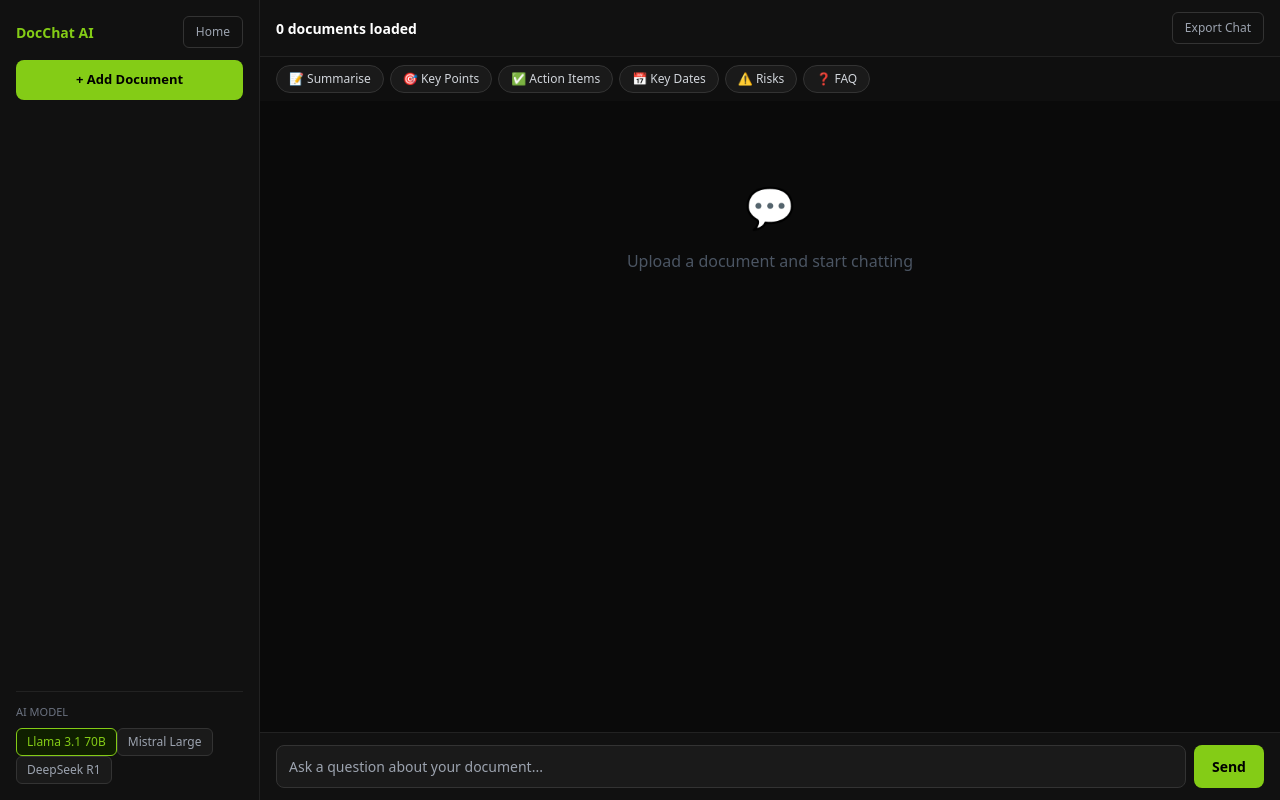
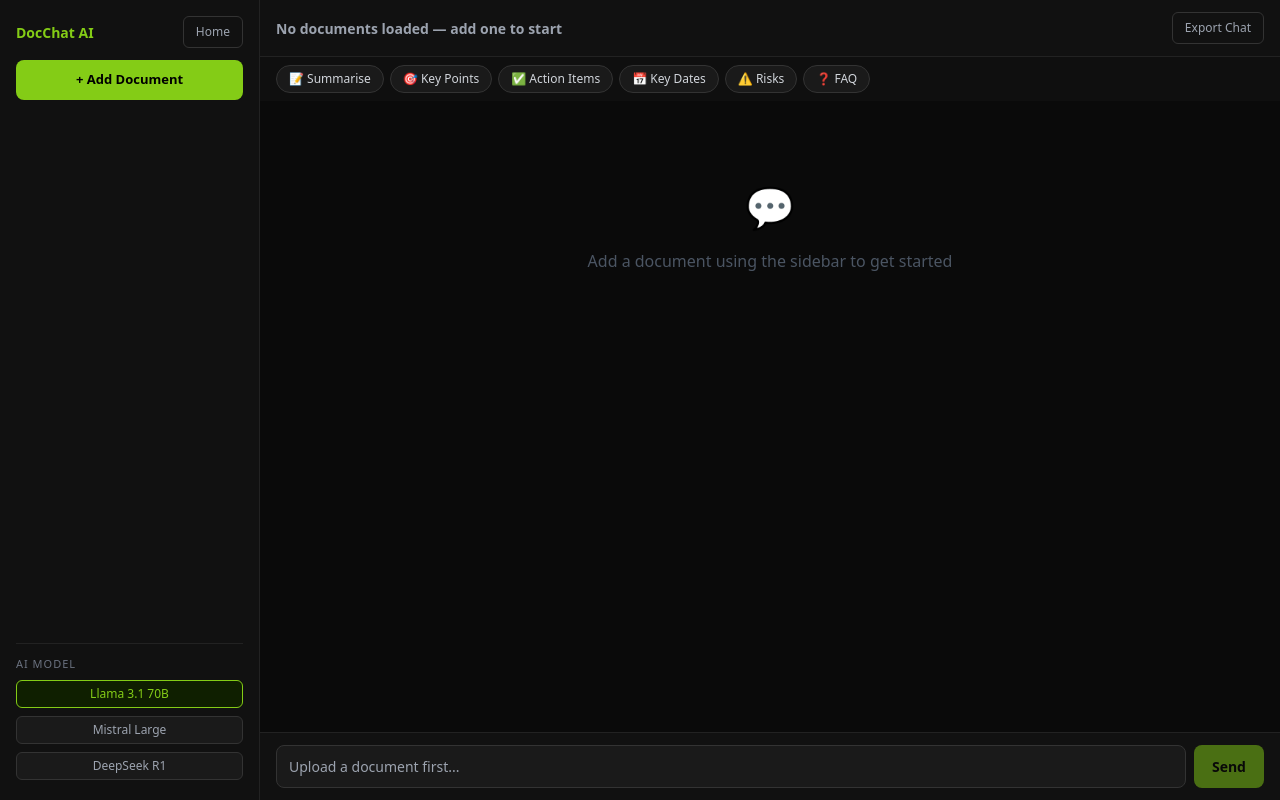
Before and after one commit to justin280/docchat-saas, a Next.js app: page / in a window 1280 px wide. Both pictures are taken after a click on the button "Try Free". Built offline with nearby package versions, Linux system fonts and the light colour scheme.

Commit message:
Fix: upload error handling, error display, input reset, stale closure; move socials to /contact; update footer

```diff
--- a/app/page.js
+++ b/app/page.js
@@ -1,5 +1,5 @@
-'use client'; // v2
-import { useState } from 'react';
+'use client'; // v3
+import { useState, useRef } from 'react';
 
 const QUICK_PROMPTS = [
   { icon: '📝', label: 'Summarise' },
@@ -38,15 +38,14 @@ const TESTIMONIALS = [
   { name: 'Alex W.', role: 'Startup Founder', text: 'We use DocChat AI for due diligence. Uploading investor reports and chatting with them saves us days of manual work.' },
 ];
 
-const INDUSTRY_PAGES = [
+const NAV_PAGES = [
   { slug: '/legal-ai', label: 'Legal AI' },
   { slug: '/enterprise', label: 'Enterprise' },
   { slug: '/healthcare', label: 'Healthcare' },
   { slug: '/compare', label: 'vs Competitors' },
   { slug: '/api-docs', label: 'API Docs' },
-  { slug: '/compliance', label: 'Compliance' },
+  { slug: '/contact', label: 'Contact' },
 ];
-
 export default function Home() {
   const [docs, setDocs] = useState([]);
   const [messages, setMessages] = useState([]);
@@ -55,6 +54,9 @@ export default function Home() {
   const [view, setView] = useState('landing');
   const [selectedModel, setSelectedModel] = useState('meta/llama-3.1-70b-instruct');
   const [billing, setBilling] = useState('monthly');
+  const [uploadError, setUploadError] = useState('');
+  const [uploading, setUploading] = useState(false);
+  const fileInputRef = useRef(null);
 
   const models = [
     { id: 'meta/llama-3.1-70b-instruct', label: 'Llama 3.1 70B' },
@@ -81,26 +83,53 @@ export default function Home() {
   ];
 
   async function handleCheckout(plan) {
+    try {
       const res = await fetch('/api/checkout', { method: 'POST', headers: {'Content-Type':'application/json'}, body: JSON.stringify({plan}) });
       const data = await res.json();
       if (data.url) window.location.href = data.url;
+    } catch(e) {
+      alert('Checkout error: ' + e.message);
+    }
   }
 
   async function handleUpload(e) {
     const files = Array.from(e.target.files || []);
+    if (files.length === 0) return;
+    setUploadError('');
+    setUploading(true);
+    setView('chat');
+    let added = 0;
     for (const file of files) {
-      if (docs.length >= 5) break;
+      if (docs.length + added >= 5) {
+        setUploadError('Maximum 5 documents reached.');
+        break;
+      }
+      try {
         const formData = new FormData();
         formData.append('file', file);
         const res = await fetch('/api/parse', { method: 'POST', body: formData });
+        if (!res.ok) {
+          const errText = await res.text();
+          setUploadError('Failed to parse ' + file.name + ': ' + (errText || res.status));
+          continue;
+        }
         const data = await res.json();
-      if (data.text) {
+        if (data.text && data.text.trim().length > 0) {
           setDocs(prev => [...prev, { name: file.name, text: data.text, size: file.size }]);
+          added++;
+        } else if (data.error) {
+          setUploadError('Error reading ' + file.name + ': ' + data.error);
+        } else {
+          setUploadError('Could not extract text from ' + file.name + '. Please check the file is not password-protected.');
+        }
+      } catch(err) {
+        setUploadError('Upload failed for ' + file.name + ': ' + err.message + '. Please check your connection and try again.');
       }
     }
-    if (docs.length > 0 || files.length > 0) setView('chat');
+    setUploading(false);
+    // Reset file input so same file can be re-uploaded
+    if (fileInputRef.current) fileInputRef.current.value = '';
   }
-
   async function sendMessage(text) {
     const msg = text || input;
     if (!msg.trim()) return;
@@ -108,6 +137,7 @@ export default function Home() {
     const userMsg = { role: 'user', content: msg };
     setMessages(prev => [...prev, userMsg]);
     setLoading(true);
+    try {
       const context = docs.map(d => 'Document: ' + d.name + '\n' + d.text.substring(0, 8000)).join('\n\n---\n\n');
       const res = await fetch('/api/chat', {
         method: 'POST',
@@ -116,6 +146,9 @@ export default function Home() {
       });
       const data = await res.json();
       setMessages(prev => [...prev, { role: 'assistant', content: data.content || 'Error getting response' }]);
+    } catch(err) {
+      setMessages(prev => [...prev, { role: 'assistant', content: 'Connection error. Please try again.' }]);
+    }
     setLoading(false);
   }
 
@@ -171,29 +204,28 @@ export default function Home() {
     faqQ: { fontWeight:'600', fontSize:'15px', display:'flex', justifyContent:'space-between', alignItems:'center' },
     faqA: { color:'#9ca3af', fontSize:'14px', lineHeight:'1.6', marginTop:'8px' },
     ctaSection: { backgroundColor:'#0f1f00', border:'1px solid #84cc16', borderRadius:'16px', padding:'48px', textAlign:'center', maxWidth:'800px', margin:'0 auto' },
-    navLinks: { display:'flex', gap:'16px', justifyContent:'center', flexWrap:'wrap', marginBottom:'20px' },
-    navLink: { color:'#84cc16', fontSize:'13px', textDecoration:'none' },
-    chatWrap: { display:'flex', height:'100vh', backgroundColor:'#0a0a0a' },
-    sidebar: { width:'260px', backgroundColor:'#111', borderRight:'1px solid #222', padding:'16px', display:'flex', flexDirection:'column', gap:'12px', overflowY:'auto' },
-    mainChat: { flex:1, display:'flex', flexDirection:'column' },
-    chatHeader: { display:'flex', alignItems:'center', justifyContent:'space-between', padding:'12px 16px', borderBottom:'1px solid #222', backgroundColor:'#111' },
-    msgArea: { flex:1, overflowY:'auto', padding:'16px', display:'flex', flexDirection:'column', gap:'12px' },
-    userBubble: { alignSelf:'flex-end', backgroundColor:'#84cc16', color:'#000', borderRadius:'12px', padding:'10px 14px', maxWidth:'70%', fontSize:'14px' },
-    aiBubble: { alignSelf:'flex-start', backgroundColor:'#1a1a1a', borderRadius:'12px', padding:'10px 14px', maxWidth:'80%', fontSize:'14px', lineHeight:'1.6', whiteSpace:'pre-wrap' },
-    inputRow: { display:'flex', gap:'8px', padding:'12px 16px', borderTop:'1px solid #222', backgroundColor:'#111' },
-    inputBox: { flex:1, backgroundColor:'#1a1a1a', border:'1px solid #333', borderRadius:'8px', padding:'10px 12px', color:'#fff', fontSize:'14px' },
-    sendBtn: { backgroundColor:'#84cc16', border:'none', borderRadius:'8px', padding:'10px 18px', color:'#000', fontWeight:'700', cursor:'pointer', fontSize:'14px' },
-    quickRow: { display:'flex', gap:'6px', padding:'8px 16px', flexWrap:'wrap', backgroundColor:'#0f0f0f' },
-    quickBtn: { backgroundColor:'#1a1a1a', border:'1px solid #333', borderRadius:'16px', padding:'4px 12px', color:'#d1d5db', fontSize:'12px', cursor:'pointer' },
-    modelBtn: { backgroundColor:'#1a1a1a', border:'1px solid #333', borderRadius:'6px', padding:'4px 10px', color:'#9ca3af', fontSize:'12px', cursor:'pointer' },
-    modelBtnActive: { backgroundColor:'#0f1f00', border:'1px solid #84cc16', borderRadius:'6px', padding:'4px 10px', color:'#84cc16', fontSize:'12px', cursor:'pointer' },
-    docCard: { backgroundColor:'#1a1a1a', borderRadius:'8px', padding:'10px 12px', fontSize:'12px' },
-    uploadBtn: { backgroundColor:'#84cc16', border:'none', borderRadius:'8px', padding:'10px', color:'#000', fontWeight:'700', cursor:'pointer', fontSize:'13px', textAlign:'center' },
-    backBtn: { backgroundColor:'transparent', border:'1px solid #333', borderRadius:'6px', padding:'6px 12px', color:'#9ca3af', fontSize:'12px', cursor:'pointer' },
     billingToggle: { display:'flex', gap:'8px', justifyContent:'center', alignItems:'center', marginBottom:'24px' },
     toggleBtn: { padding:'6px 16px', borderRadius:'20px', border:'1px solid #333', cursor:'pointer', fontSize:'13px' },
+    chatWrap: { display:'flex', height:'100vh', backgroundColor:'#0a0a0a' },
+    sidebar: { width:'260px', minWidth:'200px', backgroundColor:'#111', borderRight:'1px solid #222', padding:'16px', display:'flex', flexDirection:'column', gap:'12px', overflowY:'auto' },
+    mainChat: { flex:1, display:'flex', flexDirection:'column', minWidth:0 },
+    chatHeader: { display:'flex', alignItems:'center', justifyContent:'space-between', padding:'12px 16px', borderBottom:'1px solid #222', backgroundColor:'#111', flexShrink:0 },
+    msgArea: { flex:1, overflowY:'auto', padding:'16px', display:'flex', flexDirection:'column', gap:'12px' },
+    userBubble: { alignSelf:'flex-end', backgroundColor:'#84cc16', color:'#000', borderRadius:'12px', padding:'10px 14px', maxWidth:'80%', fontSize:'14px', wordBreak:'break-word' },
+    aiBubble: { alignSelf:'flex-start', backgroundColor:'#1a1a1a', borderRadius:'12px', padding:'10px 14px', maxWidth:'90%', fontSize:'14px', lineHeight:'1.6', whiteSpace:'pre-wrap', wordBreak:'break-word' },
+    inputRow: { display:'flex', gap:'8px', padding:'12px 16px', borderTop:'1px solid #222', backgroundColor:'#111', flexShrink:0 },
+    inputBox: { flex:1, backgroundColor:'#1a1a1a', border:'1px solid #333', borderRadius:'8px', padding:'10px 12px', color:'#fff', fontSize:'14px', minWidth:0 },
+    sendBtn: { backgroundColor:'#84cc16', border:'none', borderRadius:'8px', padding:'10px 18px', color:'#000', fontWeight:'700', cursor:'pointer', fontSize:'14px', flexShrink:0 },
+    quickRow: { display:'flex', gap:'6px', padding:'8px 16px', flexWrap:'wrap', backgroundColor:'#0f0f0f', flexShrink:0 },
+    quickBtn: { backgroundColor:'#1a1a1a', border:'1px solid #333', borderRadius:'16px', padding:'4px 12px', color:'#d1d5db', fontSize:'12px', cursor:'pointer' },
+    modelBtn: { backgroundColor:'#1a1a1a', border:'1px solid #333', borderRadius:'6px', padding:'4px 10px', color:'#9ca3af', fontSize:'12px', cursor:'pointer', marginBottom:'4px' },
+    modelBtnActive: { backgroundColor:'#0f1f00', border:'1px solid #84cc16', borderRadius:'6px', padding:'4px 10px', color:'#84cc16', fontSize:'12px', cursor:'pointer', marginBottom:'4px' },
+    docCard: { backgroundColor:'#1a1a1a', borderRadius:'8px', padding:'10px 12px', fontSize:'12px' },
+    uploadLabel: { backgroundColor:'#84cc16', border:'none', borderRadius:'8px', padding:'10px', color:'#000', fontWeight:'700', cursor:'pointer', fontSize:'13px', textAlign:'center', display:'block' },
+    uploadLabelDisabled: { backgroundColor:'#4b5563', border:'none', borderRadius:'8px', padding:'10px', color:'#9ca3af', fontSize:'13px', textAlign:'center', display:'block', cursor:'not-allowed' },
+    backBtn: { backgroundColor:'transparent', border:'1px solid #333', borderRadius:'6px', padding:'6px 12px', color:'#9ca3af', fontSize:'12px', cursor:'pointer' },
+    errorBox: { backgroundColor:'#1f0a0a', border:'1px solid #ef4444', borderRadius:'8px', padding:'10px 12px', fontSize:'12px', color:'#ef4444' },
   };
-
   const [openFaq, setOpenFaq] = useState(null);
   const faqs = [
     { q: 'What file formats does DocChat AI support?', a: 'PDF, DOCX, TXT, XLSX, CSV, Markdown, HTML, RTF, EPUB, ODT and more.' },
@@ -210,43 +242,75 @@ export default function Home() {
     return (
       <main style={s.chatWrap}>
         <aside style={s.sidebar}>
-          <div style={{display:'flex',alignItems:'center',justifyContent:'space-between'}}>
-            <span style={{fontWeight:'700',fontSize:'14px',color:'#84cc16'}}>DocChat AI</span>
+          <div style={{display:'flex',alignItems:'center',justifyContent:'space-between',gap:'8px'}}>
+            <span style={{fontWeight:'700',fontSize:'14px',color:'#84cc16',flexShrink:0}}>DocChat AI</span>
             <button style={s.backBtn} onClick={()=>setView('landing')}>Home</button>
           </div>
-          <label style={s.uploadBtn}>
-            + Add Document
-            <input type="file" accept=".pdf,.docx,.txt,.xlsx,.csv,.md,.html,.rtf,.epub,.odt" multiple style={{display:'none'}} onChange={handleUpload} />
+
+          {docs.length < 5 ? (
+            <label style={uploading ? s.uploadLabelDisabled : s.uploadLabel}>
+              {uploading ? 'Uploading...' : '+ Add Document'}
+              <input
+                ref={fileInputRef}
+                type="file"
+                accept=".pdf,.docx,.txt,.xlsx,.csv,.md,.html,.rtf,.epub,.odt"
+                multiple
+                disabled={uploading}
+                style={{display:'none'}}
+                onChange={handleUpload}
+              />
             </label>
+          ) : (
+            <div style={{backgroundColor:'#1a1a1a',borderRadius:'8px',padding:'10px',fontSize:'12px',color:'#6b7280',textAlign:'center'}}>Max 5 documents loaded</div>
+          )}
+
+          {uploadError && (
+            <div style={s.errorBox}>
+              <strong>Upload error:</strong> {uploadError}
+              <button onClick={()=>setUploadError('')} style={{display:'block',marginTop:'6px',backgroundColor:'transparent',border:'none',color:'#ef4444',cursor:'pointer',fontSize:'11px',padding:0,textDecoration:'underline'}}>Dismiss</button>
+            </div>
+          )}
+
           {docs.map((doc, i) => (
             <div key={i} style={s.docCard}>
-              <div style={{fontWeight:'600',marginBottom:'4px',wordBreak:'break-all'}}>{doc.name}</div>
-              <div style={{color:'#6b7280',fontSize:'11px'}}>{Math.round(doc.size/1024)}KB · {doc.text.split(' ').length} words</div>
+              <div style={{fontWeight:'600',marginBottom:'4px',wordBreak:'break-all',fontSize:'12px'}}>{doc.name}</div>
+              <div style={{color:'#6b7280',fontSize:'11px'}}>{(doc.size/1024).toFixed(0)}KB · {doc.text.split(' ').length.toLocaleString()} words</div>
               <button onClick={()=>setDocs(d=>d.filter((_,j)=>j!==i))} style={{marginTop:'6px',backgroundColor:'transparent',border:'none',color:'#ef4444',cursor:'pointer',fontSize:'11px',padding:0}}>Remove</button>
             </div>
           ))}
+
           <div style={{marginTop:'auto',borderTop:'1px solid #222',paddingTop:'12px'}}>
-            <div style={{fontSize:'11px',color:'#6b7280',marginBottom:'8px'}}>AI MODEL</div>
+            <div style={{fontSize:'11px',color:'#6b7280',marginBottom:'8px',letterSpacing:'1px'}}>AI MODEL</div>
+            <div style={{display:'flex',flexDirection:'column',gap:'4px'}}>
               {models.map(m => (
                 <button key={m.id} style={selectedModel===m.id?s.modelBtnActive:s.modelBtn} onClick={()=>setSelectedModel(m.id)}>{m.label}</button>
               ))}
             </div>
+          </div>
         </aside>
+
         <div style={s.mainChat}>
           <div style={s.chatHeader}>
-            <span style={{fontWeight:'600',fontSize:'14px'}}>{docs.length} document{docs.length!==1?'s':''} loaded</span>
+            <span style={{fontWeight:'600',fontSize:'14px',color:'#9ca3af'}}>
+              {docs.length === 0 ? 'No documents loaded — add one to start' : docs.length + ' document' + (docs.length!==1?'s':'') + ' loaded'}
+            </span>
             <button style={s.backBtn} onClick={exportChat}>Export Chat</button>
           </div>
+
           <div style={s.quickRow}>
             {QUICK_PROMPTS.map((p,i) => (
-              <button key={i} style={s.quickBtn} onClick={()=>sendMessage(p.label + ' this document')}>{p.icon} {p.label}</button>
+              <button key={i} style={s.quickBtn} onClick={()=>sendMessage(p.label + ' this document')} disabled={docs.length===0}>{p.icon} {p.label}</button>
             ))}
           </div>
+
           <div style={s.msgArea}>
             {messages.length===0 && (
-              <div style={{textAlign:'center',color:'#4b5563',marginTop:'60px'}}>
+              <div style={{textAlign:'center',color:'#4b5563',marginTop:'60px',padding:'0 20px'}}>
                 <div style={{fontSize:'40px',marginBottom:'12px'}}>💬</div>
-                <div>Upload a document and start chatting</div>
+                {docs.length === 0
+                  ? <div>Add a document using the sidebar to get started</div>
+                  : <div>Your document is ready — ask a question below</div>
+                }
               </div>
             )}
             {messages.map((m,i) => (
@@ -254,31 +318,36 @@ export default function Home() {
             ))}
             {loading && <div style={s.aiBubble}>Thinking...</div>}
           </div>
+
           <div style={s.inputRow}>
-            <input style={s.inputBox} value={input} onChange={e=>setInput(e.target.value)} placeholder="Ask a question about your document..." onKeyDown={e=>e.key==='Enter'&&sendMessage()} />
-            <button style={s.sendBtn} onClick={()=>sendMessage()}>Send</button>
+            <input
+              style={s.inputBox}
+              value={input}
+              onChange={e=>setInput(e.target.value)}
+              placeholder={docs.length===0 ? 'Upload a document first...' : 'Ask a question about your document...'}
+              disabled={docs.length===0 && messages.length===0}
+              onKeyDown={e=>e.key==='Enter'&&!e.shiftKey&&sendMessage()}
+            />
+            <button style={{...s.sendBtn, opacity: docs.length===0&&messages.length===0?0.5:1}} onClick={()=>sendMessage()} disabled={docs.length===0&&messages.length===0}>Send</button>
           </div>
         </div>
       </main>
     );
   }
-
   return (
     <main style={s.page}>
-      {/* NAV */}
-      <nav style={{...s.navLinks, padding:'16px 20px', borderBottom:'1px solid #111', backgroundColor:'#0a0a0a', position:'sticky', top:0, zIndex:100}}>
-        <span style={{fontWeight:'700',color:'#84cc16',marginRight:'auto'}}>DocChat AI</span>
-        {INDUSTRY_PAGES.map(p=>(
-          <a key={p.slug} href={p.slug} style={s.navLink}>{p.label}</a>
+      <nav style={{display:'flex',alignItems:'center',gap:'16px',padding:'14px 20px',borderBottom:'1px solid #111',backgroundColor:'#0a0a0a',position:'sticky',top:0,zIndex:100,flexWrap:'wrap'}}>
+        <span style={{fontWeight:'700',color:'#84cc16',marginRight:'auto',fontSize:'16px'}}>DocChat AI</span>
+        {NAV_PAGES.map(p=>(
+          <a key={p.slug} href={p.slug} style={{color:'#9ca3af',fontSize:'13px',textDecoration:'none'}}>{p.label}</a>
         ))}
-        <button style={{...s.ctaBtn, padding:'6px 16px', fontSize:'13px'}} onClick={()=>setView('chat')}>Try Free</button>
+        <button style={{...s.ctaBtn, padding:'8px 18px', fontSize:'13px'}} onClick={()=>setView('chat')}>Try Free</button>
       </nav>
 
-      {/* HERO */}
       <section style={s.hero}>
         <div style={s.logo}><div style={s.dot}></div><span style={{fontSize:'24px',fontWeight:'700'}}>DocChat <span style={s.h1green}>AI</span></span></div>
         <h1 style={s.h1}>Chat with any <span style={s.h1green}>PDF</span> or document instantly</h1>
-        <h2 style={{...s.subtitle, fontSize:'18px', fontWeight:'400'}}>Upload up to 5 documents in any format — PDF, DOCX, XLSX, TXT, Markdown and more — then ask questions across all of them.</h2>
+        <h2 style={{fontSize:'18px',fontWeight:'400',color:'#9ca3af',maxWidth:'700px',margin:'0 auto 24px',lineHeight:'1.6'}}>Upload up to 5 documents in any format — PDF, DOCX, XLSX, TXT, Markdown and more — then ask questions across all of them.</h2>
         <div style={s.badges}>
           {['PDF','DOCX','XLSX','TXT','Markdown','HTML','RTF','EPUB','CSV'].map(f=>(
             <span key={f} style={s.badge}>{f}</span>
@@ -288,7 +357,6 @@ export default function Home() {
         <p style={s.poweredBy}>Powered by NVIDIA NIM · Llama · Mistral · DeepSeek</p>
       </section>
 
-      {/* FEATURES */}
       <section style={s.section}>
         <h2 style={s.h2}>Everything you need to work smarter with documents</h2>
         <p style={s.h2sub}>Advanced RAG architecture · Follow-up prompts · Document comparison · Auto-summarize</p>
@@ -303,7 +371,6 @@ export default function Home() {
         </div>
       </section>
 
-      {/* USE CASES */}
       <section style={{...s.section, backgroundColor:'#0f0f0f', maxWidth:'100%', padding:'60px 20px'}}>
         <div style={{maxWidth:'1100px',margin:'0 auto'}}>
           <h2 style={s.h2}>Built for every industry</h2>
@@ -320,7 +387,6 @@ export default function Home() {
         </div>
       </section>
 
-      {/* COMPETITOR COMPARISON */}
       <section style={s.compareSec}>
         <div style={{maxWidth:'1100px',margin:'0 auto'}}>
           <h2 style={s.h2}>DocChat AI vs ChatPDF vs ChatDOC vs Humata</h2>
@@ -364,7 +430,6 @@ export default function Home() {
         </div>
       </section>
 
-      {/* PRICING */}
       <section style={s.section}>
         <h2 style={s.h2}>Simple, transparent pricing</h2>
         <p style={s.h2sub}>Start free. Upgrade when you need more power.</p>
@@ -390,7 +455,6 @@ export default function Home() {
         </div>
       </section>
 
-      {/* TESTIMONIALS */}
       <section style={{...s.section, paddingTop:'20px'}}>
         <h2 style={s.h2}>Trusted by professionals worldwide</h2>
         <p style={s.h2sub}>Join thousands of lawyers, analysts, researchers and founders</p>
@@ -406,7 +470,6 @@ export default function Home() {
         </div>
       </section>
 
-      {/* FAQ */}
       <section style={{...s.section, paddingTop:'20px'}}>
         <h2 style={s.h2}>Frequently Asked Questions</h2>
         <div style={{maxWidth:'700px',margin:'0 auto'}}>
@@ -419,7 +482,6 @@ export default function Home() {
         </div>
       </section>
 
-      {/* CTA */}
       <section style={s.section}>
         <div style={s.ctaSection}>
           <h2 style={{...s.h2, marginBottom:'12px'}}>Ready to stop scrolling through documents?</h2>
@@ -428,21 +490,13 @@ export default function Home() {
         </div>
       </section>
 
-      {/* FOOTER */}
       <footer style={{borderTop:'1px solid #111',padding:'24px 20px',textAlign:'center'}}>
         <div style={{display:'flex',gap:'16px',justifyContent:'center',flexWrap:'wrap',alignItems:'center',marginBottom:'8px'}}>
-          {INDUSTRY_PAGES.map(p=>(
+          {NAV_PAGES.map(p=>(
             <a key={p.slug} href={p.slug} style={{color:'#6b7280',fontSize:'12px',textDecoration:'none'}}>{p.label}</a>
           ))}
         </div>
-        <div style={{display:'flex',gap:'16px',justifyContent:'center',flexWrap:'wrap',alignItems:'center',marginBottom:'8px'}}>
-          <a href="mailto:support.docchatai@proton.me" style={{color:'#6b7280',fontSize:'12px',textDecoration:'none'}}>support.docchatai&#64;proton.me</a>
-          <a href="https://www.facebook.com/share/18tcsvjgAh/" target="_blank" rel="noopener noreferrer" style={{color:'#6b7280',fontSize:'12px',textDecoration:'none'}}>Facebook</a>
-          <a href="https://www.instagram.com/docchatai?igsh=MWxocDY1NGdncXZnNw==" target="_blank" rel="noopener noreferrer" style={{color:'#6b7280',fontSize:'12px',textDecoration:'none'}}>Instagram</a>
-          <a href="https://x.com/DocChatAI" target="_blank" rel="noopener noreferrer" style={{color:'#6b7280',fontSize:'12px',textDecoration:'none'}}>X (Twitter)</a>
-          <a href="https://www.linkedin.com/in/docchat-ai-1a3475408" target="_blank" rel="noopener noreferrer" style={{color:'#6b7280',fontSize:'12px',textDecoration:'none'}}>LinkedIn</a>
-        </div>
-        <p style={{color:'#4b5563',fontSize:'12px',margin:0}}>&#169; 2026 DocChat AI &#183; Powered by NVIDIA NIM &#183; Secure payments by Stripe</p>
+        <p style={{color:'#4b5563',fontSize:'12px',margin:0}}>© 2026 DocChat AI · Powered by NVIDIA NIM · Secure payments by Stripe</p>
       </footer>
     </main>
   );
```
Lines whose indentation alone changed are shown as unchanged.
